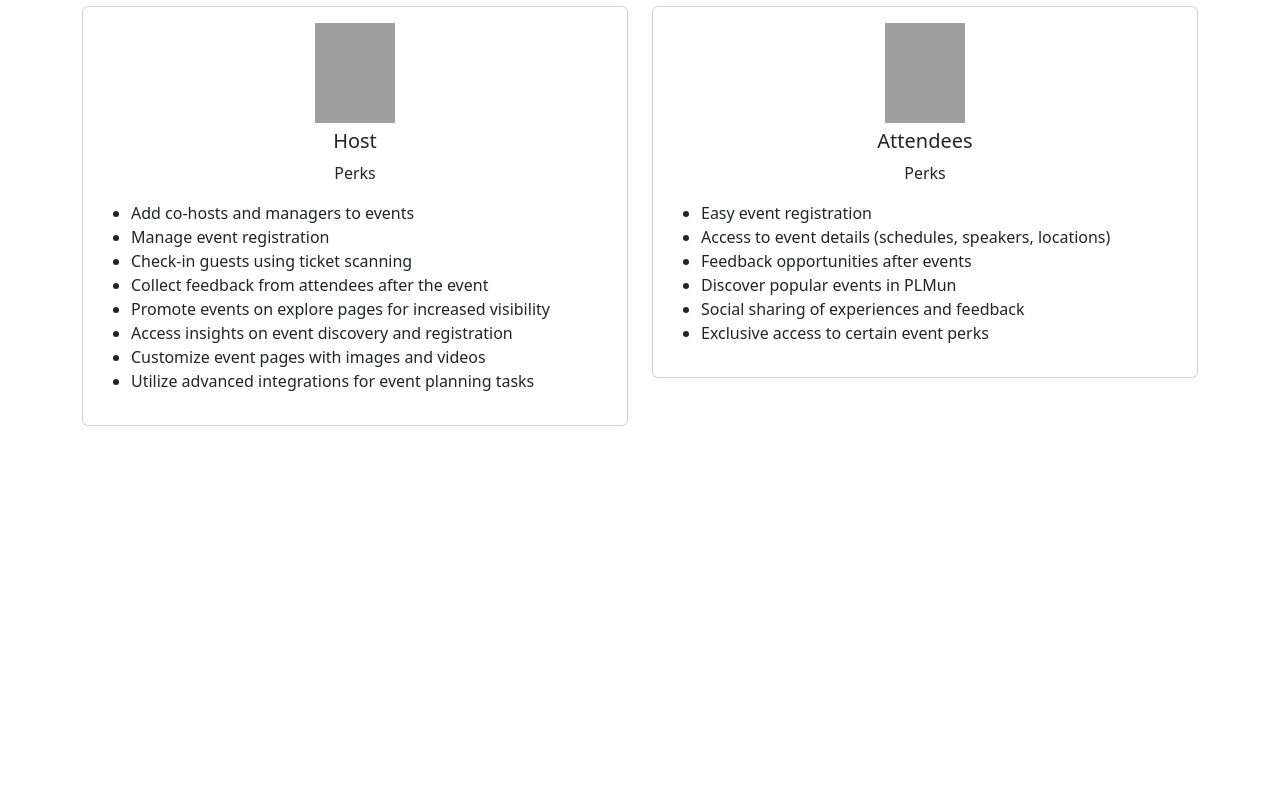
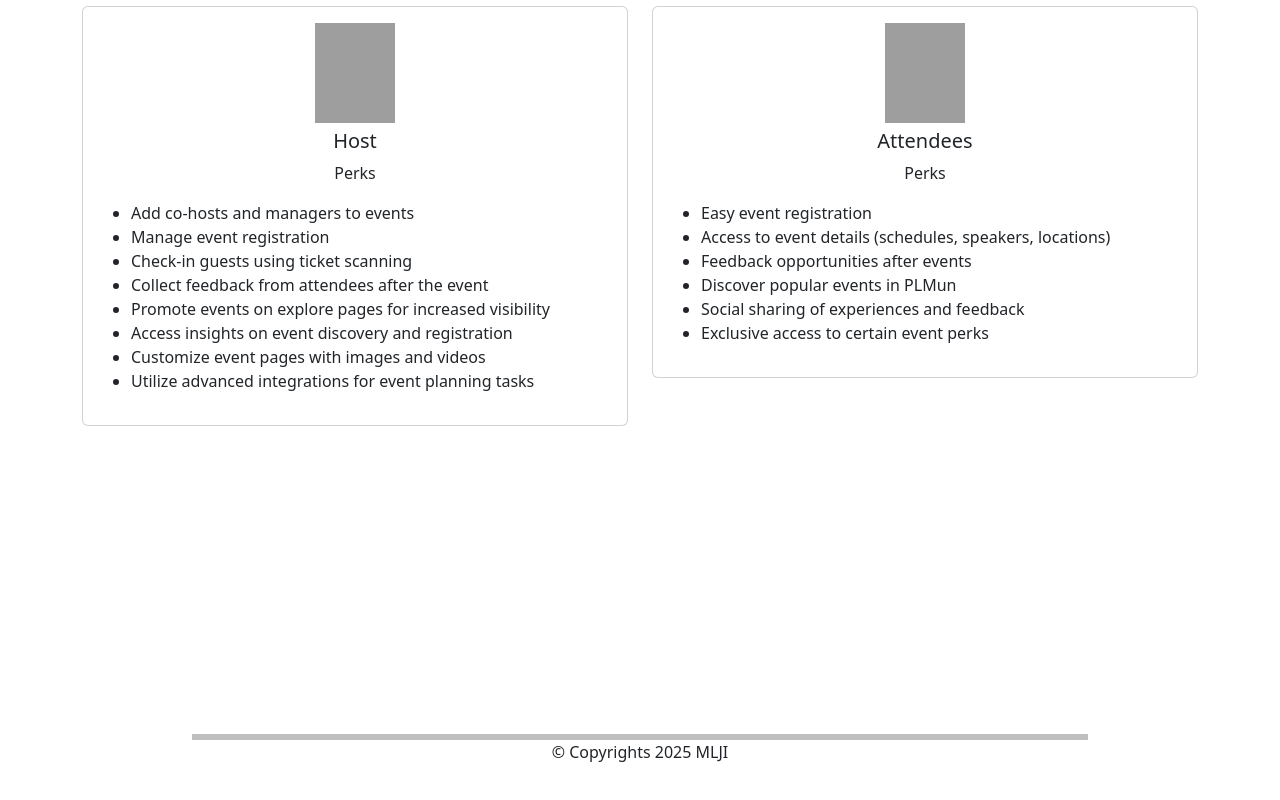
Before and after one commit to Matthew-act546/plmun-connect, a React (Vite) app in the folder frontend/: page / in a window 1280 px wide. Shown: the part 3059-3859 px from the top of the page. Before the commit the page ends 3793 px from the top, so only its background shows below. Built offline with nearby package versions, Linux system fonts and the light colour scheme; grey boxes are pictures that could not be loaded.

Commit message:
added a footer styles and components

```diff
--- a/frontend/src/App.jsx
+++ b/frontend/src/App.jsx
@@ -1,5 +1,6 @@
 import About from './components/About';
 import Features from './components/Features';
+import Footer from './components/Footer';
 import Home from './components/Home';
 import NavigationalBar from './components/NavigationalBar';
 import './styles/styles.scss';
@@ -13,6 +14,7 @@ function App() {
       <Home />
       <About />
       <Features />
+      <Footer />
     </>
   )
 }
--- /dev/null
+++ b/frontend/src/components/Footer.jsx
@@ -0,0 +1,13 @@
+export default function Footer() {
+  return (
+    <>
+    <hr className="footer-hr" />
+    <footer style={{minHeight: '15vh'}}>
+
+        <p className="text-center">
+          &copy; Copyrights 2025 MLJI
+        </p>
+    </footer>
+    </>
+  );
+}
--- /dev/null
+++ b/frontend/src/styles/components_style/_footer.scss
@@ -0,0 +1,4 @@
+.footer-hr {
+  border: 3px solid black; width: 70%; margin: 0 auto;
+  color: black;
+}
--- a/frontend/src/styles/custom.scss
+++ b/frontend/src/styles/custom.scss
@@ -5,5 +5,6 @@
 @import "./components_style/navigational.scss";
 @import "./components_style/home.scss";
 @import "./components_style/about.scss";
+@import "./components_style/footer.scss";
 
 @import "../../node_modules/bootstrap/scss/bootstrap";
```
